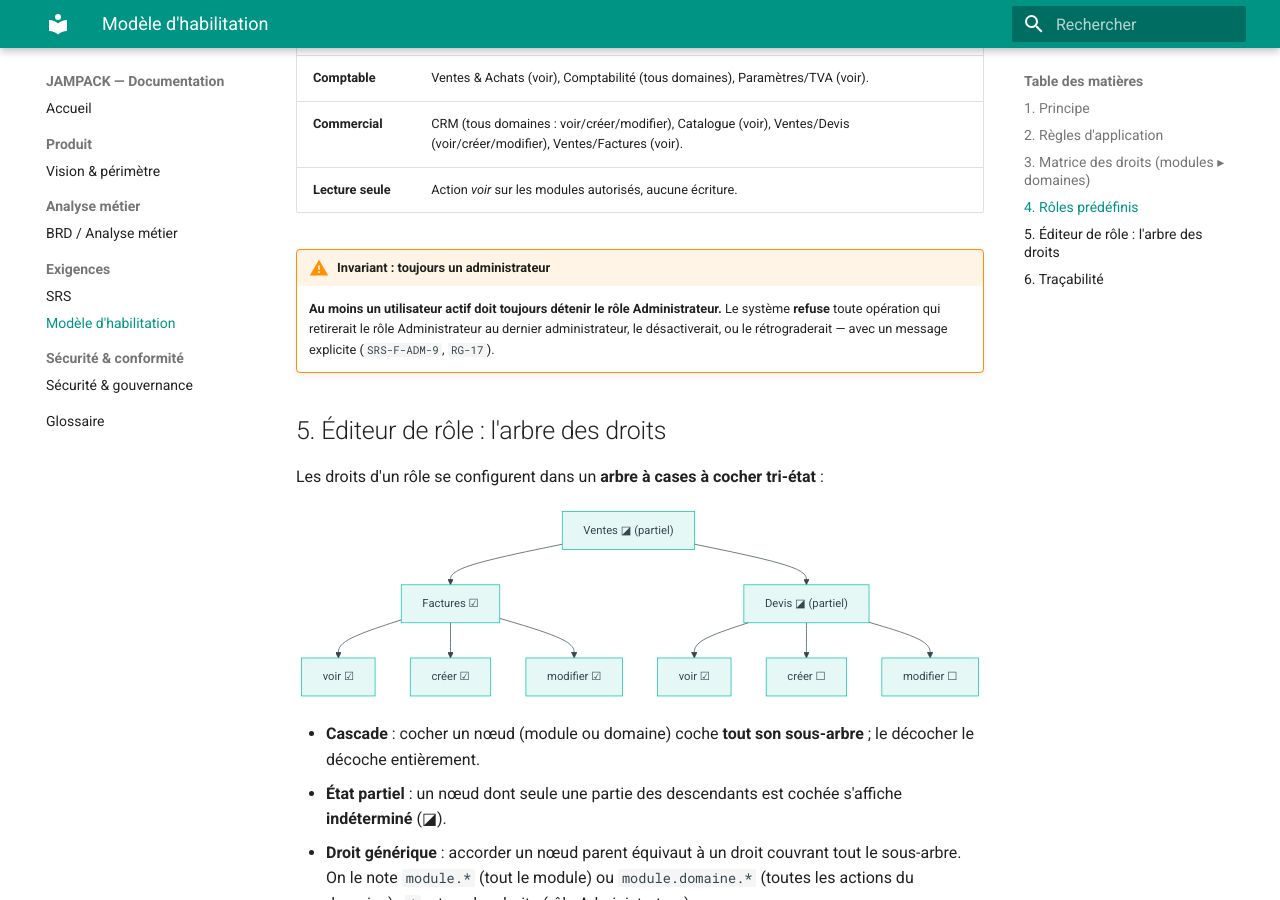
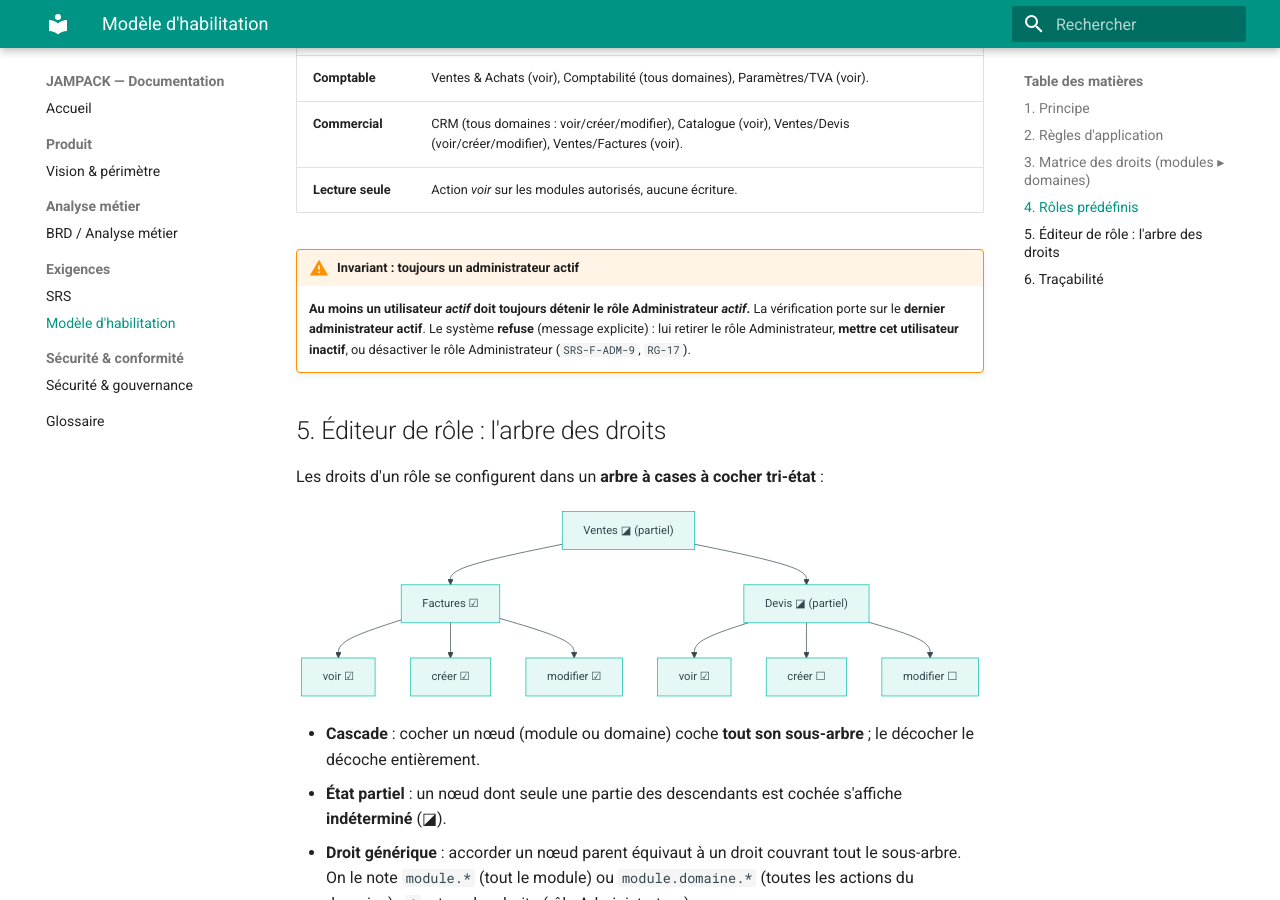
Before and after one commit to chrisx13/jampack-docs, an MkDocs documentation site: the page built from docs/20-exigences/habilitations.md, in a window 1280 px wide and 900 px high, scrolled down 3618 px. Built offline with MkDocs 1.6.1 and Material for MkDocs 9.7.7, drawn with Linux system fonts in a browser that asks for light colours.

Commit message:
docs(lot-1): invariant précisé — dernier administrateur ACTIF (interdit retrait rôle, mise inactif utilisateur, désactivation rôle)

```diff
--- a/docs/20-exigences/habilitations.md
+++ b/docs/20-exigences/habilitations.md
@@ -78,8 +78,8 @@ JAMPACK est livré avec des **rôles prédéfinis** prêts à l'emploi. Ils sont
 | **Commercial** | CRM (tous domaines : voir/créer/modifier), Catalogue (voir), Ventes/Devis (voir/créer/modifier), Ventes/Factures (voir). |
 | **Lecture seule** | Action *voir* sur les modules autorisés, aucune écriture. |
 
-!!! warning "Invariant : toujours un administrateur"
-    **Au moins un utilisateur actif doit toujours détenir le rôle Administrateur.** Le système **refuse** toute opération qui retirerait le rôle Administrateur au dernier administrateur, le désactiverait, ou le rétrograderait — avec un message explicite (`SRS-F-ADM-9`, `RG-17`).
+!!! warning "Invariant : toujours un administrateur actif"
+    **Au moins un utilisateur _actif_ doit toujours détenir le rôle Administrateur _actif_.** La vérification porte sur le **dernier administrateur actif**. Le système **refuse** (message explicite) : lui retirer le rôle Administrateur, **mettre cet utilisateur inactif**, ou désactiver le rôle Administrateur (`SRS-F-ADM-9`, `RG-17`).
 
 ## 5. Éditeur de rôle : l'arbre des droits
 
```
Also changed, not shown: docs/10-analyse-metier/brd.md (+1 -1 lines), docs/20-exigences/srs.md (+1 -1 lines).
